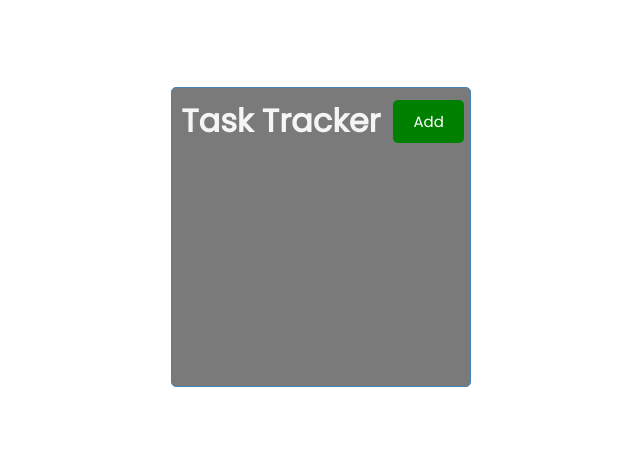
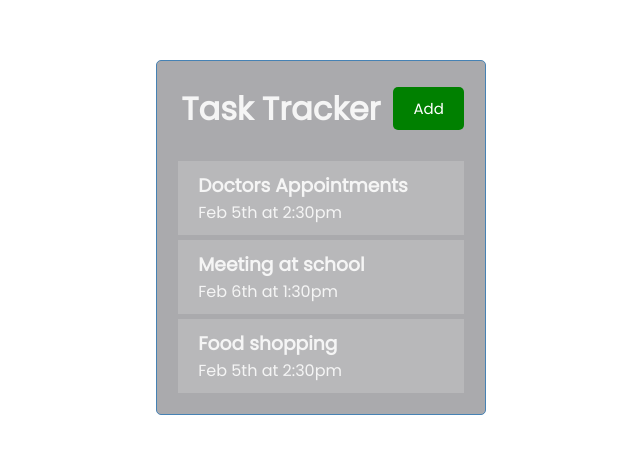
Before and after one commit to Kingnels/firstReact, a React (Create React App) app: page / in a window 1280 px wide. Shown: the part 163-616 px from the top of the page, without its empty margins (319-959 px from the left). Built offline with nearby package versions, Linux system fonts and the light colour scheme.

Commit message:
practice

```diff
--- a/src/App.js
+++ b/src/App.js
@@ -1,10 +1,36 @@
 import React from "react";
 import Header from "./components/Header";
+import Tasks from "./components/Tasks";
+import {useState} from 'react'
 
 function App() {
+  const [tasks, setTasks] = useState(
+    [
+      {
+          id: 1,
+          text: "Doctors Appointments",
+          day: "Feb 5th at 2:30pm",
+          reminder: true
+      },
+      {
+          id: 2,
+          text: "Meeting at school",
+          day: "Feb 6th at 1:30pm",
+          reminder: true
+      },
+      {
+          id: 3,
+          text: "Food shopping",
+          day: "Feb 5th at 2:30pm",
+          reminder: false
+      }
+  ]
+  )
+
   return (
     <div className ='container'>
       <Header />
+      <Tasks tasks = {tasks} />
     </div>
   );
 }
--- /dev/null
+++ b/src/Task.js
@@ -0,0 +1,12 @@
+import React from 'react'
+
+function Task({task}) {
+  return (
+    <div className='task'>
+        <h3>{task.text}</h3>
+        <p>{task.day}</p>
+    </div>
+  )
+}
+
+export default Task
--- a/src/components/Header.js
+++ b/src/components/Header.js
@@ -2,6 +2,7 @@
 import Button from './Button'
 
 const Header = ({title}) => {
+  // onclick
   const onClick = ()=>{
     console.log("Clicked")
   }
--- /dev/null
+++ b/src/components/Tasks.js
@@ -0,0 +1,15 @@
+import Task from "../Task"
+
+function Tasks({tasks}) {
+  return (
+    <>
+     {tasks.map((task)=>
+     (<Task key = {task.id} task ={task} />
+
+     ))}
+     {/* (<h3 key = {task.id}>{task.text}</h3>))}  */}
+    </>
+  )
+}
+
+export default Tasks
--- a/src/index.css
+++ b/src/index.css
@@ -55,9 +55,9 @@
   overflow: auto;
   min-height: 300px;
   border: 1px solid steelblue;
-  padding: 1px;
+  padding: 1rem;
   border-radius: 5px;
-  background-color: #313133a4;
+  background-color: #7c7c80a4;
   /* color: black; */
 }
 
```
